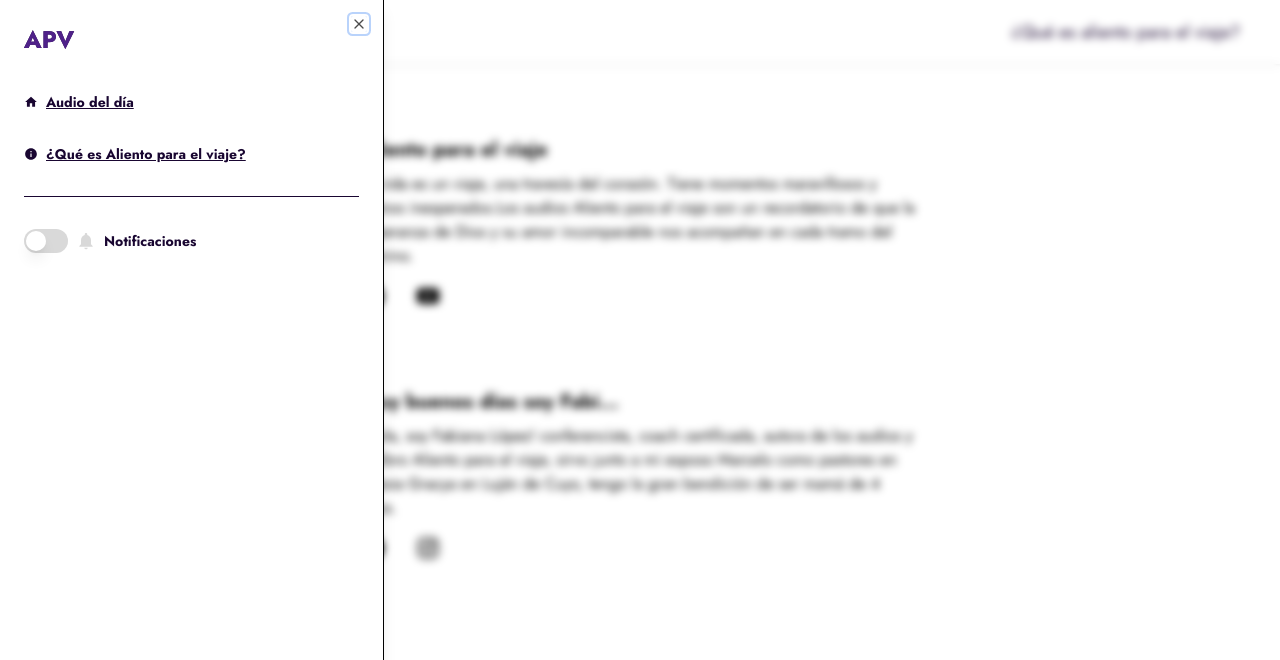
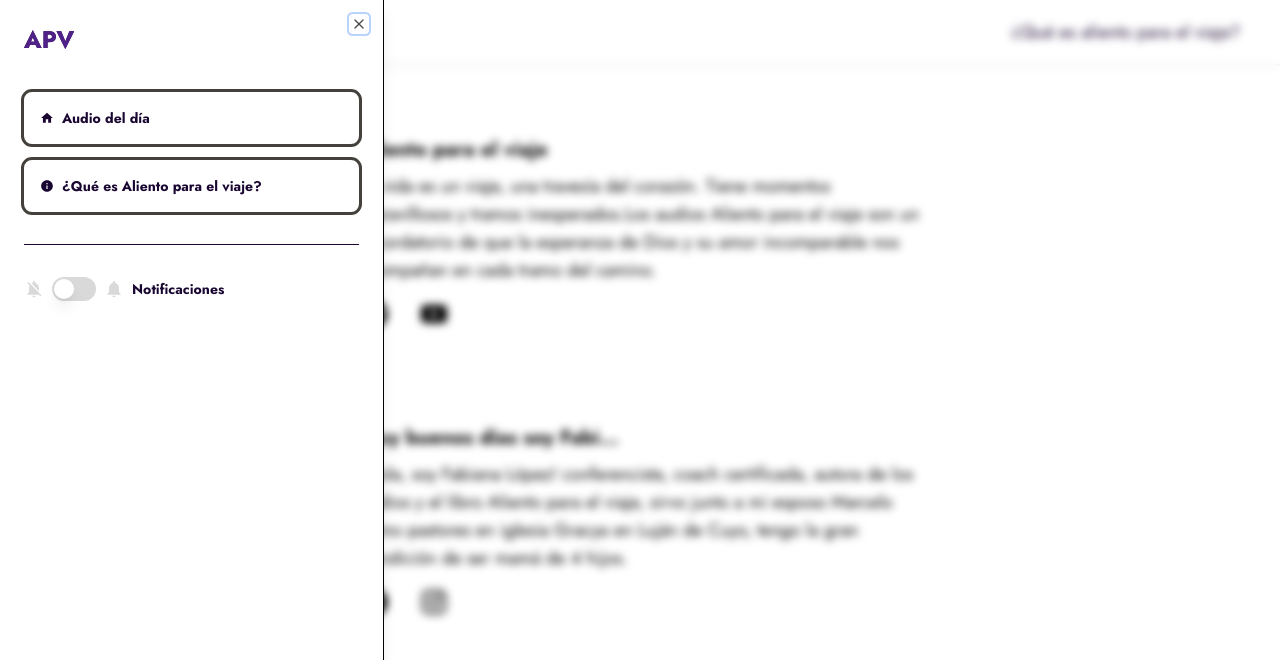
Before and after one commit to gastonivanfrasca/aliento-para-el-viaje, a Next.js app: page /about-author in a window 1280 px wide. Both pictures are taken after a click on the button 34 px from the left and 32 px from the top of the page. Shown: the top 660 px of the page. Built offline with nearby package versions, Linux system fonts and the light colour scheme.

Commit message:
visual improvements

```diff
--- a/app/about-author/page.tsx
+++ b/app/about-author/page.tsx
@@ -4,17 +4,17 @@ import PageTitleSetter from '@/components/common/PageTitleSetter';
 
 const AboutAuthor = () => {
     return (
-        <div className="flex p-10 flex-col justify-center items-start flex-shrink-0 gap-4 w-11/12 h-full m-auto md:w-1/2 md:mt-8">
+        <div className="flex p-10 flex-col justify-center items-start flex-shrink-0 gap-8 w-11/12 h-full m-auto md:w-1/2 md:mt-8">
             <Information
                 title="Aliento para el viaje"
                 description="La vida es un viaje, una travesía del corazón. Tiene momentos maravillosos y tramos inesperados.Los audios Aliento para el viaje son un recordatorio de que la esperanza de Dios y su amor incomparable nos acompañan en cada tramo del camino."
                 actions={[
                     {
-                        component: <FaSpotify size={24} />,
+                        component: <FaSpotify size={28} />,
                         link: "https://open.spotify.com/show/7kU3JSCANdixwpzM6LlKzf"
                     },
                     {
-                        component: <FaYoutube size={24} />,
+                        component: <FaYoutube size={28} />,
                         link: "https://www.youtube.com/@alientoparaelviaje"
                     }
                 ]}
@@ -24,11 +24,11 @@ const AboutAuthor = () => {
                 description="¡Hola, soy Fabiana López! conferencista, coach certificada, autora de los audios y el libro Aliento para el viaje, sirvo junto a mi esposo Marcelo como pastores en iglesia Gracya en Luján de Cuyo, tengo la gran bendición de ser mamá de 4 hijos."
                 actions={[
                     {
-                        component: <FaFacebook size={24} />,
+                        component: <FaFacebook size={28} />,
                         link: "https://www.facebook.com/fabiana.i.lopez"
                     },
                     {
-                        component: <FaInstagram size={24} />,
+                        component: <FaInstagram size={28} />,
                         link: "https://www.instagram.com/fabianalopezok"
                     }
                 ]}
--- a/components/common/Menu/index.tsx
+++ b/components/common/Menu/index.tsx
@@ -11,6 +11,20 @@ import NotificationButton from "@/components/common/NotificationButton"
 import { MdMenu, MdInfo, MdHome } from 'react-icons/md'
 import Link from "next/link"
 
+type MenuLinkProps = {
+    href: string;
+    children: React.ReactNode;
+}
+
+const MenuLink = ({ href, children }: MenuLinkProps) => {
+    return (
+        <Link href={href} passHref>
+            <div className="font-bold text-primary flex flex-row gap-2 items-center outline p-4 outline-warmGray-700 rounded-lg">
+                {children}
+            </div>
+        </Link>
+    )
+}
 
 const Menu = () => {
     return (
@@ -18,15 +32,15 @@ const Menu = () => {
             <SheetTrigger><MdMenu className="w-6 h-6" /></SheetTrigger>
             <SheetContent className="bg-white" side={"left"}>
                 <SheetHeader>
-                <SheetTitle className="text-2xl font-bold  bg-gradient-to-r from-primary to-primaryLight bg-clip-text text-primaryLight mb-5 pb-2">APV</SheetTitle>
+                    <SheetTitle className="text-2xl font-bold  bg-gradient-to-r from-primary to-primaryLight bg-clip-text text-primaryLight mb-5 pb-2">APV</SheetTitle>
                     <SheetDescription className="mt-8">
-                        <div className="mb-8">
-                        <Link href={"/"} className="underline font-bold text-primary flex flex-row gap-2 items-center mb-8">
+                        <div className="mb-8 flex flex-col gap-4">
+                            <MenuLink href={"/"}>
                                 <MdHome /> Audio del día
-                            </Link>
-                            <Link href={"/about-author"} className="underline font-bold text-primary flex flex-row gap-2 items-center">
+                            </MenuLink>
+                            <MenuLink href={"/about-author"}>
                                 <MdInfo /> ¿Qué es Aliento para el viaje?
-                            </Link>
+                            </MenuLink>
                         </div>
                         <Separator className="my-8 text-primary bg-primary" />
                         <NotificationButton />
--- a/components/common/NotificationButton/index.tsx
+++ b/components/common/NotificationButton/index.tsx
@@ -1,6 +1,6 @@
 "use client"
 import { useEffect, useState } from 'react'
-import { MdNotifications } from 'react-icons/md'
+import { MdNotifications, MdNotificationsOff } from 'react-icons/md'
 import va from '@vercel/analytics';
 import { Switch } from '@/components/ui/switch';
 
@@ -114,6 +114,7 @@ const NotificationButton = () => {
 
     return (
         <button onClick={isSubscribed ? () => unsubscribeUser() : () => subscribeUser()} className='flex flex-row gap-2 items-center' >
+            <MdNotificationsOff size={20} className={isSubscribed ? 'text-primary' : 'text-gray'} />
             <Switch onCheckedChange={isSubscribed ? () => unsubscribeUser() : () => subscribeUser()} checked={isSubscribed} />
             <MdNotifications size={20} className={isSubscribed ? 'text-primary' : 'text-gray'} />
             <p className='text-primary font-bold'>Notificaciones</p>
--- a/components/pages/AboutAuthor/Infromation/index.tsx
+++ b/components/pages/AboutAuthor/Infromation/index.tsx
@@ -14,8 +14,8 @@ const Information = (props: InformationProps) => {
     return (
         <div className="mb-4 md:mb-16">
             <h2 className='mb-2 font-bold text-xl'>{title}</h2>
-            <p className='mb-4'>{description}</p>
-            <div className='flex flex-row gap-8 text-xl'>
+            <p className='mb-4 text-lg'>{description}</p>
+            <div className='flex flex-row gap-8'>
                 {actions.map((action, index) => (
                     <button key={index} onClick={() => window.open(action.link, '_blank')} className='bg-transparent cursor-pointer'>{action.component}</button>
                 ))}
--- a/components/pages/Home/TranscriptionDialog/index.tsx
+++ b/components/pages/Home/TranscriptionDialog/index.tsx
@@ -20,7 +20,7 @@ const DialogTranscription = ({ transcription, title }: { transcription: string,
             <DialogContent className="overflow-scroll bg-white m-0 max-w-[99%] max-h-[99vh] border-none shadow-md md:w-screen" style={{ borderBottom: "5px solid white", borderTop: "5px solid white" }}>
                 <DialogHeader>
                     <DialogTitle className="p-2 text-xl text-left font-bold">{title}</DialogTitle>
-                    <DialogDescription className="p-2 text-lg text-left md:p-8 md:px-40 font-light">
+                    <DialogDescription className="p-2 text-lg text-left md:p-8 md:px-40 font-normal">
                         {transcription}
                     </DialogDescription>
                 </DialogHeader>
```
